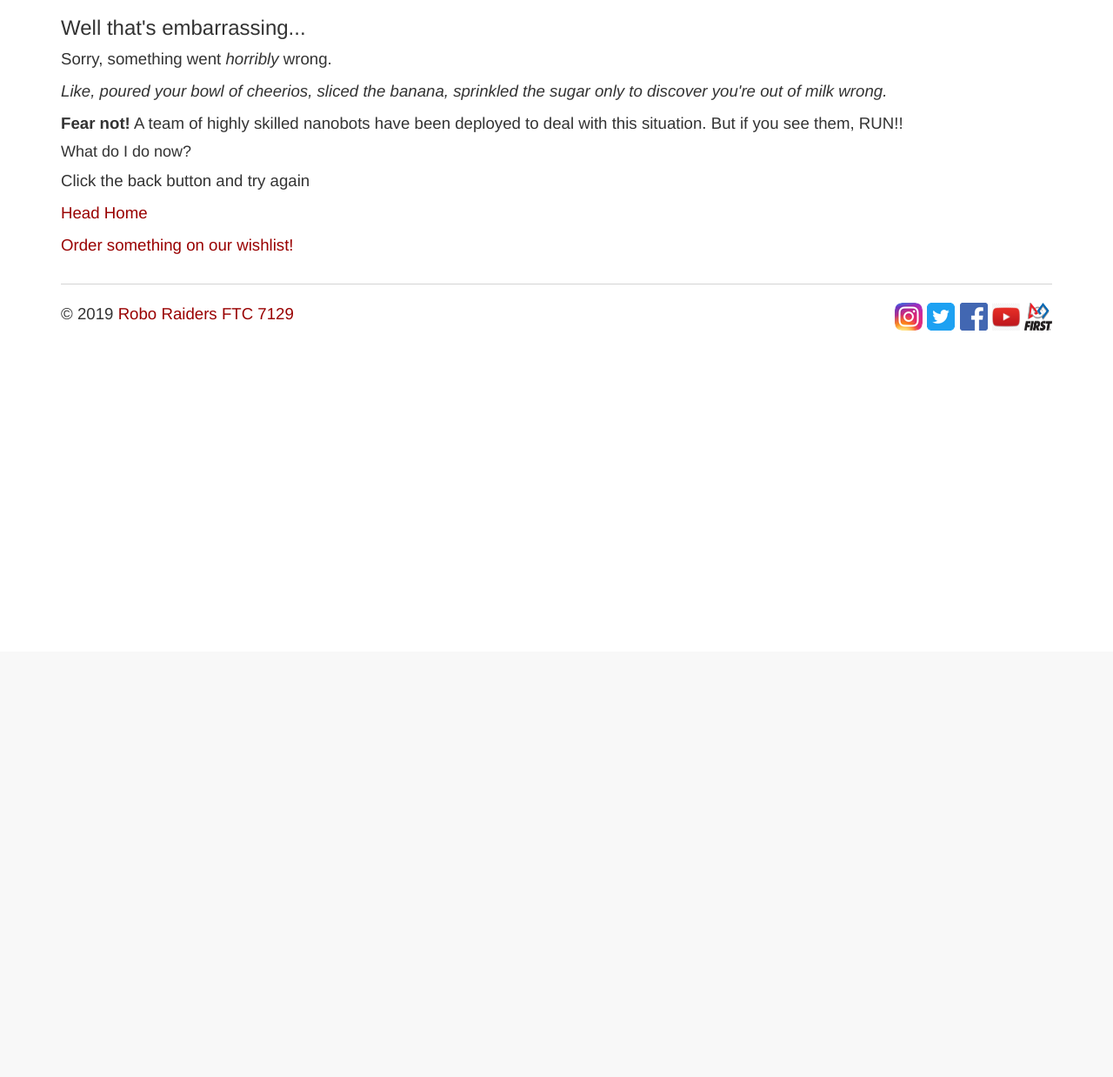
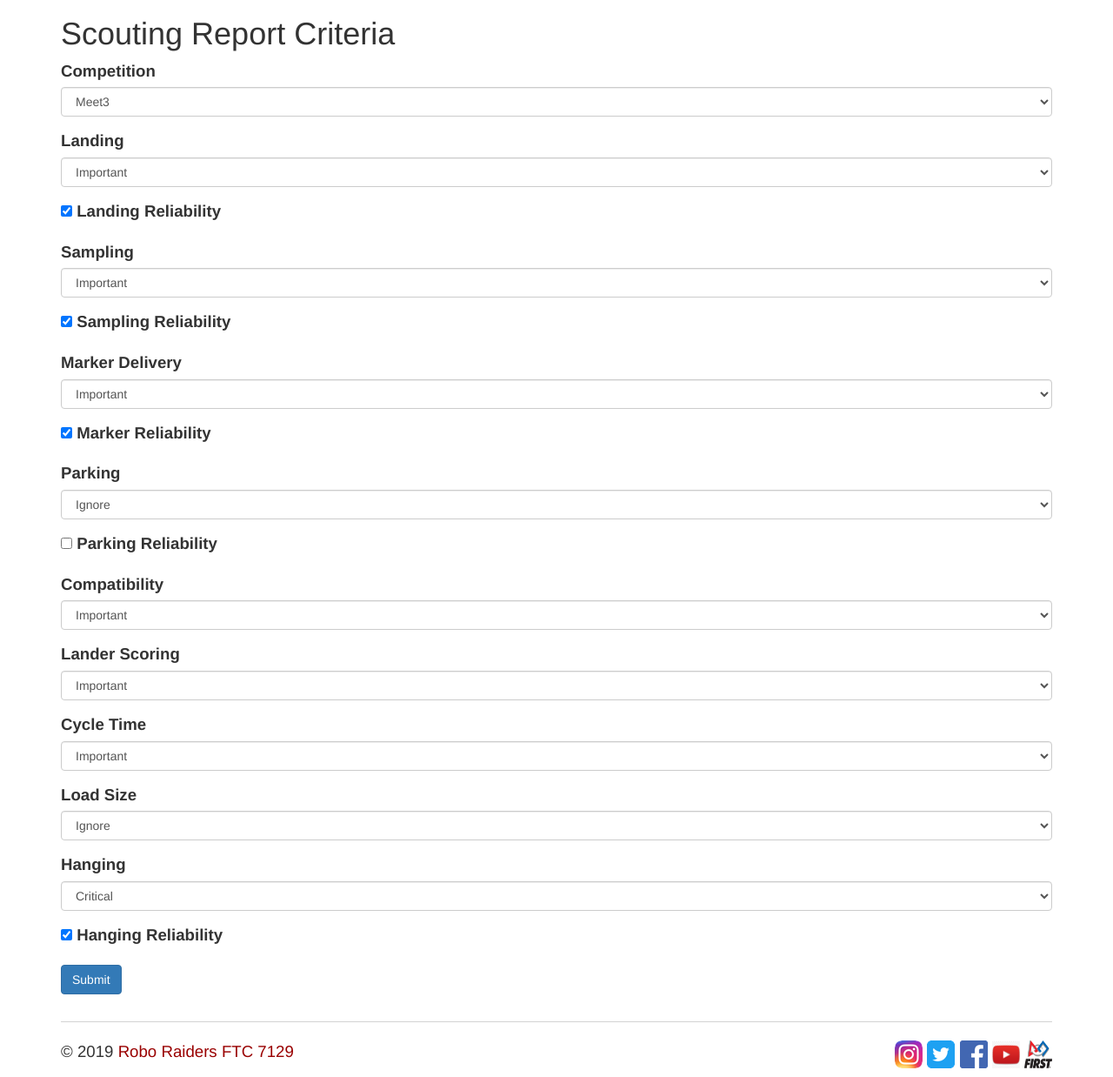
Before and after one commit to jasonrahm/RR, a Flask app: page /run_scouting_report in a window 1280 px wide. Shown: the part 51-1289 px from the top of the page at 87% size. Before the commit the page ends 431 px from the top, so only its background shows below. Run offline with Flask 2, Linux system fonts and the light colour scheme; the visitor is signed in with stand-in values (Sample User, id 1); some libraries are stand-ins or nearby versions.

Commit message:
major changes - updated scouting form - run report form - report result form - dashboard prepped for adding scoring - table sorting included - alert for delete record attempt - changed reliability factors from int to float

```diff
--- a/app/forms.py
+++ b/app/forms.py
@@ -22,53 +22,52 @@ class ScoutingForm(Form):
     team_number = IntegerField('Team Number')
     team_name = StringField('Team Name', [validators.Length(min=1, max=50)])
     comp = SelectField('Competition', choices=[
-        ('IL Southern Meet #1', 'IL Southern Meet #1'),
-        ('IL Southern Meet #2', 'IL Southern Meet #2'),
-        ('IL Southern Meet #3', 'IL Southern Meet #3'),
-        ('IL South/Central East Qualifier', 'IL South/Central East Qualifier'),
-        ('IL State', 'IL State'),
-        ('Detroit World Championships', 'Detroit World Championships'),
+        ('Meet3', 'Meet3'),
+        ('Qualifier', 'Qualifier'),
+        ('State', 'State'),
+        ('Worlds', 'Worlds'),
     ])
     a_lander_loc = SelectField('Lander Location Preference?', choices=[
         ('Crater Side', 'Crater Side'),
         ('Depot Side', 'Depot Side'),
     ])
     a_landed = BooleanField("Can They Land?", default=False)
-    a_landed_rel = SelectField("Landing Reliability?", choices=[
+    a_landed_rel = SelectField("Landing Reliability", choices=[
         (0, '<50%'),
-        (1, '50'),
-        (2, '75'),
-        (3, '85'),
-        (5, '95'),
-    ], coerce=int)
-    a_sample = BooleanField("Can They Sample", default=False)
-    a_sample_rel = SelectField("Sampling Reliability?", choices=[
+        (.5, '50'),
+        (.75, '75'),
+        (.85, '85'),
+        (.95, '95'),
+    ], coerce=float)
+    a_sample = BooleanField("Can They Sample?", default=False)
+    a_sample_rel = SelectField("Sampling Reliability", choices=[
         (0, '<50%'),
-        (1, '50'),
-        (2, '75'),
-        (3, '85'),
-        (5, '95'),
-    ], coerce=int)
+        (.5, '50'),
+        (.75, '75'),
+        (.85, '85'),
+        (.95, '95'),
+    ], coerce=float)
     a_marker = BooleanField("Can They Deliver the Marker?", default=False)
-    a_marker_rel = SelectField("Marker Reliability?", choices=[
+    a_marker_rel = SelectField("Marker Reliability", choices=[
         (0, '<50%'),
-        (1, '50'),
-        (2, '75'),
-        (3, '85'),
-        (5, '95'),
-    ], coerce=int)
+        (.5, '50'),
+        (.75, '75'),
+        (.85, '85'),
+        (.95, '95'),
+    ], coerce=float)
     a_park = BooleanField("Can They Park?", default=False)
-    a_park_rel = SelectField("Parking Reliability?", choices=[
+    a_park_rel = SelectField("Parking Reliability", choices=[
         (0, '<50%'),
-        (1, '50'),
-        (2, '75'),
-        (3, '85'),
-        (5, '95'),
-    ], coerce=int)
+        (.5, '50'),
+        (.75, '75'),
+        (.85, '85'),
+        (.95, '95'),
+    ], coerce=float)
     a_compatible = SelectField("How Compatible Are They?", choices=[
-        (0, 'low'),
-        (1, 'medium'),
-        (3, 'high'),
+        (0, 'not'),
+        (1, 'low'),
+        (3, 'medium'),
+        (5, 'high'),
     ], coerce=int)
     a_notes = StringField("Autonomous Notes", [validators.Length(max=500)])
     t_score_lander = BooleanField("Can They Score in the Lander?", default=False)
@@ -78,11 +77,17 @@ class ScoutingForm(Form):
         ('Silver', 'Silver'),
         ('Both', 'Both'),
     ])
-    t_cycle = IntegerField("What is Their Cycle Time?")
+    t_cycle = SelectField("What is Their Cycle Time?", choices=[
+        (10, '0-5 sec'),
+        (7, '5-10 sec'),
+        (3, '10-15 sec'),
+        (2, '15-20 sec'),
+        (1, '20+ sec'),
+    ], coerce=int)
     t_load = SelectField("What is Their Load Size?", choices=[
         (0, '0'),
         (1, '1'),
-        (3, '2'),
+        (5, '2'),
     ], coerce=int)
     t_score_position = SelectField("Where is Their Preferred Scoring Position?", choices=[
         ('Gold Center', 'Gold Center'),
@@ -94,12 +99,80 @@ class ScoutingForm(Form):
     ])
     t_notes = StringField("TeleOp Notes", [validators.Length(max=500)])
     e_hang = BooleanField("Can They Hang?", default=False)
-    e_hang_rel = SelectField("Hanging Reliability?", choices=[
+    e_hang_rel = SelectField("Hanging Reliability", choices=[
         (0, '<50%'),
-        (1, '50'),
-        (2, '75'),
-        (3, '85'),
-        (5, '95'),
-    ], coerce=int)
-    e_hangtime = IntegerField("How Many Seconds Remaining When They Hang?")
+        (.5, '50'),
+        (.75, '75'),
+        (.85, '85'),
+        (.95, '95'),
+    ], coerce=float)
+    e_hangtime = IntegerField("How Many Seconds Remaining When They Hang?", default=0)
     e_notes = StringField("Endgame Notes", [validators.Length(max=500)])
+
+
+class ScoutingReportForm(Form):
+    comp = SelectField('Competition', choices=[
+        ('Meet3', 'Meet3'),
+        ('Qualifier', 'Qualifier'),
+        ('State', 'State'),
+        ('Worlds', 'Worlds'),
+    ])
+    landing = SelectField('Landing',
+                       choices=[(0, 'Ignore'),
+                                (1, 'Important'),
+                                (4, 'Critical')],
+                       coerce=int,
+                       default=1)
+    landing_rel = BooleanField('Landing Reliability', default=True)
+    sampling = SelectField('Sampling',
+                                  choices=[(0, 'Ignore'),
+                                           (1, 'Important'),
+                                           (4, 'Critical')],
+                                  coerce=int,
+                                  default=1)
+    sampling_rel = BooleanField('Sampling Reliability', default=True)
+    marker = SelectField('Marker Delivery',
+                           choices=[(0, 'Ignore'),
+                                    (1, 'Important'),
+                                    (4, 'Critical')],
+                           coerce=int,
+                           default=1)
+    marker_rel = BooleanField('Marker Reliability', default=True)
+    parking = SelectField('Parking',
+                         choices=[(0, 'Ignore'),
+                                  (1, 'Important'),
+                                  (4, 'Critical')],
+                         coerce=int,
+                         default=0)
+    parking_rel = BooleanField('Parking Reliability', default=False)
+    compatibility = SelectField('Compatibility',
+                         choices=[(0, 'Ignore'),
+                                  (1, 'Important'),
+                                  (4, 'Critical')],
+                         coerce=int,
+                         default=1)
+    lander_scoring = SelectField('Lander Scoring',
+                                choices=[(0, 'Ignore'),
+                                         (1, 'Important'),
+                                         (4, 'Critical')],
+                                coerce=int,
+                                default=1)
+    cycle_time = SelectField('Cycle Time',
+                                 choices=[(0, 'Ignore'),
+                                          (1, 'Important'),
+                                          (4, 'Critical')],
+                                 coerce=int,
+                                 default=1)
+    load_size = SelectField('Load Size',
+                          choices=[(0, 'Ignore'),
+                                   (1, 'Important'),
+                                   (4, 'Critical')],
+                          coerce=int,
+                          default=0)
+    hanging = SelectField('Hanging',
+                          choices=[(0, 'Ignore'),
+                                   (1, 'Important'),
+                                   (4, 'Critical')],
+                          coerce=int,
+                          default=4)
+    hanging_rel = BooleanField('Hanging Reliability', default=True)
--- a/app/run.py
+++ b/app/run.py
@@ -1,4 +1,4 @@
 from views import app
 
 if __name__ == '__main__':
-    app.run()
+    app.run(host='0.0.0.0')
--- a/app/static/js/main.js
+++ b/app/static/js/main.js
@@ -1,100 +1,109 @@
-var a1 = 0;
-var a1m = 0;
-var a2 = 0;
-var a2m = 0;
-var a3 = 0;
-var a4 = 0;
-var t1 = 0;
-var t1m = 0;
-var t2 = 0;
-var t3 = 0;
-var t4 = 0;
-var t5 = 0;
-var t5m = 0;
-var t6 = 0;
+// var a1 = 0;
+// var a1m = 0;
+// var a2 = 0;
+// var a2m = 0;
+// var a3 = 0;
+// var a4 = 0;
+// var t1 = 0;
+// var t1m = 0;
+// var t2 = 0;
+// var t3 = 0;
+// var t4 = 0;
+// var t5 = 0;
+// var t5m = 0;
+// var t6 = 0;
 
 jQuery(document).ready(function() {
-    $("#a_jewel").change( function() {
-       if ( $(this).is(":checked") ) {
-           a1 = 30;
-       } else { a1 = 0; }
+    // $("#a_jewel").change( function() {
+    //    if ( $(this).is(":checked") ) {
+    //        a1 = 30;
+    //    } else { a1 = 0; }
+    // });
+    // $("#a_glyphs").change( function() {
+    //     a2 = parseInt($(this).val()) * 15;
+    // });
+    // $("#a_hit_jewel").change( function() {
+    //    if ( $(this).is(":checked") ) {
+    //        a1m = 30;
+    //    } else { a1m = 0; }
+    // });
+    // $("#a_glyphs_delivered").change( function() {
+    //     a2m = parseInt($(this).val()) * 15;
+    // });
+    // $("#a_glyph_correct").change( function() {
+    //    if ( $(this).is(":checked") ) {
+    //        a3 = 30;
+    //    } else { a3 = 0; }
+    // });
+    // $("#a_park").change( function() {
+    //    if ( $(this).is(":checked") ) {
+    //        a4 = 10;
+    //    } else { a4 = 0; }
+    // });
+    // $("#t_glyphs").change( function() {
+    //     t1 = parseInt($(this).val()) * 2;
+    // });
+    // $("#t_glyphs_delivered").change( function() {
+    //     t1m = parseInt($(this).val()) * 2;
+    // });
+    // $("#t_crypto_columns").change( function() {
+    //     t2 = parseInt($(this).val()) * 20;
+    // });
+    // $("#t_crypto_rows").change( function() {
+    //     t3 = parseInt($(this).val()) * 10;
+    // });
+    // $("#t_crypto_cipher").change( function() {
+    //    if ( $(this).is(":checked") ) {
+    //        t4 = 30;
+    //    } else { t4 = 0; }
+    // });
+    // $("select[name=t_relic1]").change(function() {
+    //     t5 = parseInt($(this).val());
+    //     $('#score_projection').trigger('change');
+    //     $('#t_score').trigger('change');
+    //     $('#total_score').trigger('change');
+    // });
+    // $("select[name=t_relic2]").change(function() {
+    //     t5m = parseInt($(this).val());
+    //     $('#score_projection').trigger('change');
+    //     $('#t_score').trigger('change');
+    //     $('#total_score').trigger('change');
+    // });
+    // $("#t_park").change( function() {
+    //    if ( $(this).is(":checked") ) {
+    //        t6 = 20;
+    //    } else { t6 = 0; }
+    // });
+    // $("input").change(function(){
+    //     // console.log(a1, a2, a3, a4, t1, t2, t3, t4, t5, t6 );
+    //     $("#score_projection").val(a1 + a2 + a3 + a4 + t1 + t2 + t3 + t4 + t5 + t5m + t6);
+    // });
+    // $("input").change(function(){
+    //    $("#a_score").val(a1m + a2m + a3 + a4);
+    // });
+    // $("input").change(function(){
+    //    $("#t_score").val(t1m + t2 + t3 + t4 + t5 + t5m + t6);
+    // });
+    // $("input").change(function(){
+    //    $("#total_score").val(a1m + a2m + a3 + a4 + t1m + t2 + t3 + t4 + t5 + t5m + t6);
+    // });
+    //
+    // $("#matchreport").tablesorter({
+    //         sortList: [[1,1]] // etc.
+    //
+    // });
+    // $("#pitreport").tablesorter({
+    //     sortList: [[1,1]]
+    // });
+    //
+    // $('table.sticky-header').floatThead();
+
+    // Sorting Tables
+    $("#scoutingrecords").tablesorter({
+        sortList: [[1,0]]
     });
-    $("#a_glyphs").change( function() {
-        a2 = parseInt($(this).val()) * 15;
-    });
-    $("#a_hit_jewel").change( function() {
-       if ( $(this).is(":checked") ) {
-           a1m = 30;
-       } else { a1m = 0; }
-    });
-    $("#a_glyphs_delivered").change( function() {
-        a2m = parseInt($(this).val()) * 15;
-    });
-    $("#a_glyph_correct").change( function() {
-       if ( $(this).is(":checked") ) {
-           a3 = 30;
-       } else { a3 = 0; }
-    });
-    $("#a_park").change( function() {
-       if ( $(this).is(":checked") ) {
-           a4 = 10;
-       } else { a4 = 0; }
-    });
-    $("#t_glyphs").change( function() {
-        t1 = parseInt($(this).val()) * 2;
-    });
-    $("#t_glyphs_delivered").change( function() {
-        t1m = parseInt($(this).val()) * 2;
-    });
-    $("#t_crypto_columns").change( function() {
-        t2 = parseInt($(this).val()) * 20;
-    });
-    $("#t_crypto_rows").change( function() {
-        t3 = parseInt($(this).val()) * 10;
-    });
-    $("#t_crypto_cipher").change( function() {
-       if ( $(this).is(":checked") ) {
-           t4 = 30;
-       } else { t4 = 0; }
-    });
-    $("select[name=t_relic1]").change(function() {
-        t5 = parseInt($(this).val());
-        $('#score_projection').trigger('change');
-        $('#t_score').trigger('change');
-        $('#total_score').trigger('change');
-    });
-    $("select[name=t_relic2]").change(function() {
-        t5m = parseInt($(this).val());
-        $('#score_projection').trigger('change');
-        $('#t_score').trigger('change');
-        $('#total_score').trigger('change');
-    });
-    $("#t_park").change( function() {
-       if ( $(this).is(":checked") ) {
-           t6 = 20;
-       } else { t6 = 0; }
-    });
-    $("input").change(function(){
-        // console.log(a1, a2, a3, a4, t1, t2, t3, t4, t5, t6 );
-        $("#score_projection").val(a1 + a2 + a3 + a4 + t1 + t2 + t3 + t4 + t5 + t5m + t6);
-    });
-    $("input").change(function(){
-       $("#a_score").val(a1m + a2m + a3 + a4);
-    });
-    $("input").change(function(){
-       $("#t_score").val(t1m + t2 + t3 + t4 + t5 + t5m + t6);
-    });
-    $("input").change(function(){
-       $("#total_score").val(a1m + a2m + a3 + a4 + t1m + t2 + t3 + t4 + t5 + t5m + t6);
+    $("#scoutingreport").tablesorter({
+        sortList: [[4,0]]
     });
 
-    $("#matchreport").tablesorter({
-            sortList: [[1,1]] // etc.
-
-    });
-    $("#pitreport").tablesorter({
-        sortList: [[1,1]]
-    });
-
-    $('table.sticky-header').floatThead();
 });
--- a/app/templates/base.html
+++ b/app/templates/base.html
@@ -4,15 +4,14 @@
     <meta charset="UTF-8">
     <title>RoboRaiders</title>
     <link rel="stylesheet" href="{{ url_for('static', filename='css/bootstrap.min.css') }}">
-{#    <link href="https://stackpath.bootstrapcdn.com/bootstrap/4.1.3/css/bootstrap.min.css" rel="stylesheet" integrity="sha384-MCw98/SFnGE8fJT3GXwEOngsV7Zt27NXFoaoApmYm81iuXoPkFOJwJ8ERdknLPMO" crossorigin="anonymous">#}
     <link rel="stylesheet" href="{{ url_for('static', filename='css/main.css') }}">
     <link rel="shortcut icon" href="{{ url_for('static', filename='img/favicon.ico') }}">
     <script src="{{ url_for('static', filename='js/jquery-3.1.1.min.js') }}"></script>
-{#    <script src="{{ url_for('static', filename='js/jquery.tablesorter.min.js') }}"></script>#}
-{#    <script src="{{ url_for('static', filename='js/bootstrap.min.js') }}"></script>#}
+    <script src="{{ url_for('static', filename='js/bootstrap.min.js') }}"></script>
+    <script src="{{ url_for('static', filename='js/jquery.tablesorter.min.js') }}"></script>
 {#    <script src="{{ url_for('static', filename='js/jquery.floatThead.min.js') }}"></script>#}
-{#    <script src="{{ url_for('static', filename='js/main.js') }}"></script>#}
-{#    <meta name="viewport" content="width=device-width, initial-scale=1">#}
+    <script src="{{ url_for('static', filename='js/main.js') }}"></script>
+    <meta name="viewport" content="width=device-width, initial-scale=1">
 </head>
 <body>
     {% include "includes/_navbar.html" %}
@@ -25,8 +24,5 @@
 
     {% include "includes/_footer.html" %}
 
-{#    <script src="https://stackpath.bootstrapcdn.com/bootstrap/4.1.3/js/bootstrap.min.js" integrity="sha384-ChfqqxuZUCnJSK3+MXmPNIyE6ZbWh2IMqE241rYiqJxyMiZ6OW/JmZQ5stwEULTy" crossorigin="anonymous"></script>#}
-{#    <script src="https://code.jquery.com/jquery-3.3.1.min.js" integrity="sha256-FgpCb/KJQlLNfOu91ta32o/NMZxltwRo8QtmkMRdAu8=" crossorigin="anonymous"></script>#}
-
 </body>
 </html>
--- a/app/templates/includes/_formhelpers.html
+++ b/app/templates/includes/_formhelpers.html
@@ -7,3 +7,7 @@
         {% endfor %}
     {% endif %}
 {% endmacro %}
+
+{% macro render_booleanfield(field, status=False) %}
+    {{ field(checked=status) }} {{ field.label }}
+{% endmacro %}
--- /dev/null
+++ b/app/templates/run_scouting_report.html
@@ -0,0 +1,57 @@
+{% extends 'base.html' %}
+
+{% block content %}
+    <h1>Scouting Report Criteria</h1>
+    {% from "includes/_formhelpers.html" import render_field %}
+    {% from "includes/_formhelpers.html" import render_booleanfield %}
+    <form method="POST" action="">
+        <div class="form-group">
+            {{ render_field(form.comp, class_="form-control") }}
+        </div>
+        <div class="form-group">
+            {{ render_field(form.landing, class_="form-control") }}
+        </div>
+        <div class="form-group">
+            {{ render_booleanfield(form.landing_rel, True) }}
+        </div>
+        <div class="form-group">
+            {{ render_field(form.sampling, class_="form-control") }}
+        </div>
+        <div class="form-group">
+            {{ render_booleanfield(form.sampling_rel, True) }}
+        </div>
+        <div class="form-group">
+            {{ render_field(form.marker, class_="form-control") }}
+        </div>
+        <div class="form-group">
+            {{ render_booleanfield(form.marker_rel, True) }}
+        </div>
+        <div class="form-group">
+            {{ render_field(form.parking, class_="form-control") }}
+        </div>
+        <div class="form-group">
+            {{ render_booleanfield(form.parking_rel, False) }}
+        </div>
+        <div class="form-group">
+            {{ render_field(form.compatibility, class_="form-control") }}
+        </div>
+        <div class="form-group">
+            {{ render_field(form.lander_scoring, class_="form-control") }}
+        </div>
+        <div class="form-group">
+            {{ render_field(form.cycle_time, class_="form-control") }}
+        </div>
+        <div class="form-group">
+            {{ render_field(form.load_size, class_="form-control") }}
+        </div>
+        <div class="form-group">
+            {{ render_field(form.hanging, class_="form-control") }}
+        </div>
+        <div class="form-group">
+            {{ render_booleanfield(form.hanging_rel, True) }}
+        </div>
+        <p><input type="submit" class="btn btn-primary" value="Submit"></p>
+    </form>
+
+
+{% endblock %}
--- a/app/views.py
+++ b/app/views.py
@@ -1,6 +1,6 @@
 from app import app, mysql
 from flask import render_template, flash, redirect, url_for, session, request
-from forms import RegisterForm, ScoutingForm
+from forms import RegisterForm, ScoutingForm, ScoutingReportForm
 from functools import wraps
 from passlib.hash import sha256_crypt
 
@@ -288,3 +288,81 @@ def delete_scouting_record(id):
 
     flash('Scouting record deleted', 'success')
     return redirect(url_for('dashboard'))
+
+
+@app.route('/run_scouting_report', methods=['GET', 'POST'])
+@is_logged_in
+def run_scouting_report():
+    form = ScoutingReportForm(request.form)
+    if request.method == 'POST':
+        competition = request.form['comp']
+        landing = request.form['landing']
+        landing_rel = (False, True)[request.form.get('landing_rel', '') == u'y']
+        sampling = request.form['sampling']
+        sampling_rel = (False, True)[request.form.get('sampling_rel', '') == u'y']
+        marker = request.form['marker']
+        marker_rel = (False, True)[request.form.get('marker_rel', '') == u'y']
+        parking = request.form['parking']
+        parking_rel = (False, True)[request.form.get('parking_rel', '') == u'y']
+        compatibility = request.form['compatibility']
+        lander_scoring = request.form['lander_scoring']
+        cycle_time = request.form['cycle_time']
+        load_size = request.form['load_size']
+        hanging = request.form['hanging']
+        hanging_rel = (False, True)[request.form.get('hanging_rel', '') == u'y']
+
+        sql_text = '''select comp, team_number, team_name,
+                        (a_landed * {}) * (1 + a_landed_rel * {}) +
+                        (a_sample * {}) * (1 + a_sample_rel * {}) +
+                        (a_marker * {}) * (1 + a_marker_rel * {}) +
+                        (a_park * {}) * (1 + a_park_rel * {}) +
+                        (a_compatible * {}) +
+                        (t_score_lander * {}) +
+                        (t_cycle * {}) +
+                        (t_load * {}) +
+                        (e_hang * {}) * (1 + e_hang_rel * {})
+                      AS Score
+                      FROM scouting
+                      WHERE comp = '{}'
+                      ORDER BY Score
+                      DESC'''.format(int(landing),
+                                 1 if landing_rel is True else 0,
+                                 int(sampling),
+                                 1 if sampling_rel is True else 0,
+                                 int(marker),
+                                 1 if marker_rel is True else 0,
+                                 int(parking),
+                                 1 if parking_rel is True else 0,
+                                 int(compatibility),
+                                 int(lander_scoring),
+                                 int(cycle_time),
+                                 int(load_size),
+                                 int(hanging),
+                                 1 if hanging_rel is True else 0,
+                                 competition)
+        cur = mysql.connection.cursor()
+        result = cur.execute(sql_text)
+        if result > 0:
+            records = cur.fetchall()
+            teams = []
+            for row in records:
+                teams.append([row['comp'], row['team_number'], row['team_name'], row['Score']])
+            session['scouting_report'] = teams
+            flash('Report run succesfully', 'success')
+            return redirect(url_for('scouting_report'))
+        else:
+            flash('No records found', 'error')
+
+        cur.close()
+
+    return render_template('run_scouting_report.html', form=form)
+
+
+@app.route('/scouting_report', methods=['GET'])
+@is_logged_in
+def scouting_report():
+    data = session['scouting_report']
+    if data == '':
+        redirect(url_for('run_scouting_report'))
+    else:
+        return render_template('scouting_report.html', data=data)
```
Also changed, not shown: app/templates/add_scouting_record.html (+7 -6 lines), app/templates/dashboard.html (+17 -4 lines), app/templates/edit_scouting_record.html (+7 -6 lines), app/templates/scouting_report.html (added, +27 -0 lines), app/static/js/jquery.tablesorter.min.js.
